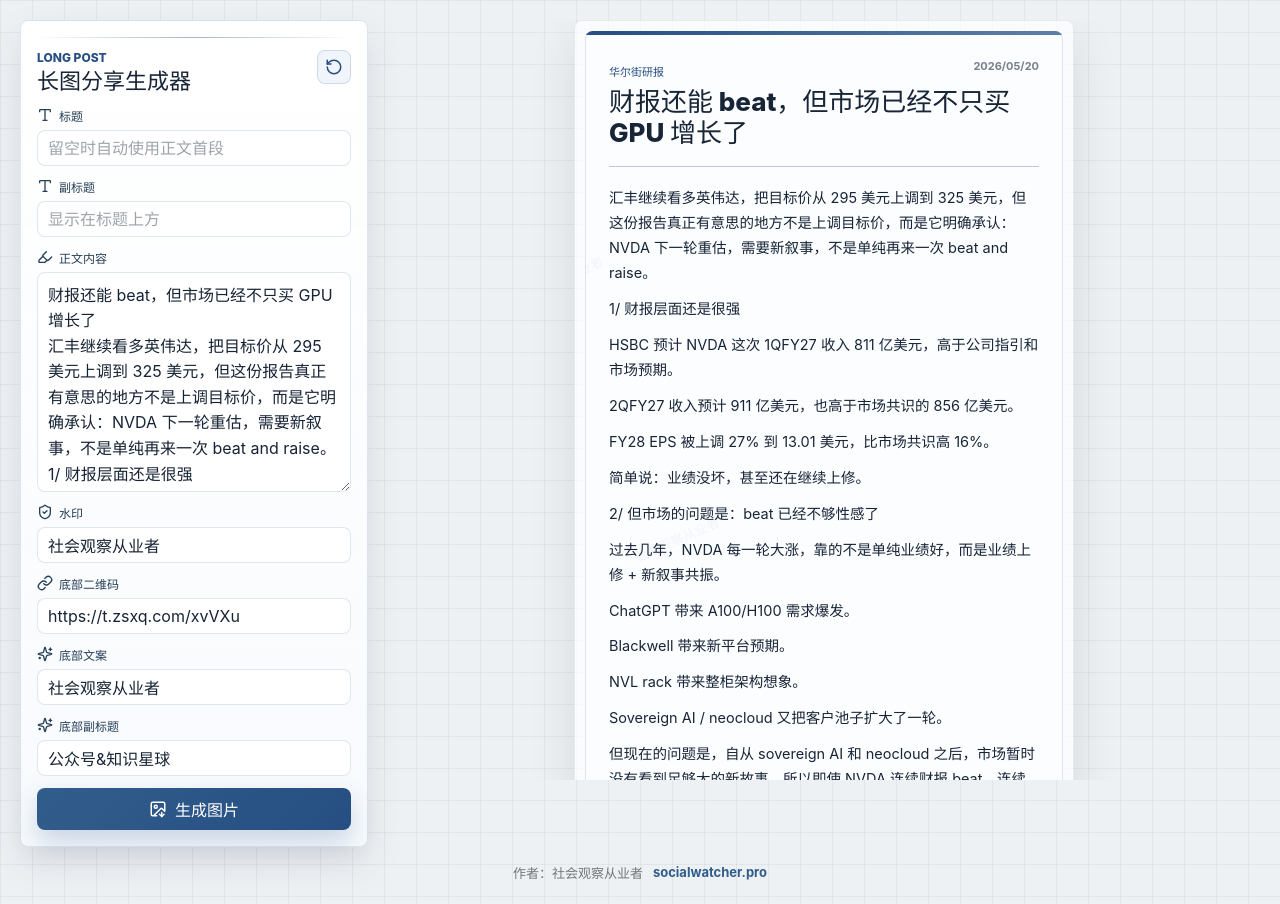
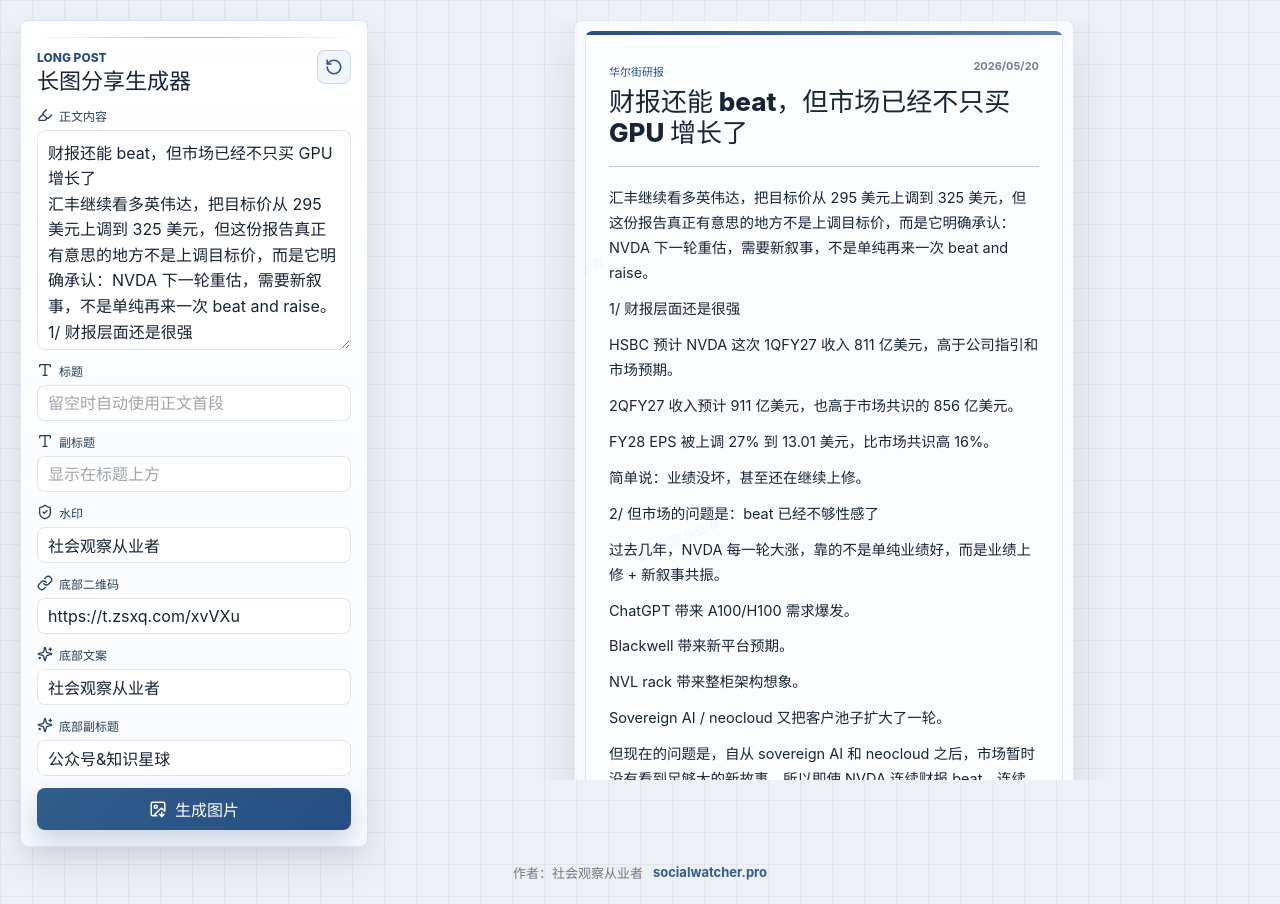
Before and after one commit to targetkiller/FlowPost, a React (Vite) app: page / in a window 1280 px wide. Built offline with nearby package versions, Linux system fonts and the light colour scheme.

Commit message:
Improve markdown title parsing and export layout

```diff
--- a/src/main.tsx
+++ b/src/main.tsx
@@ -168,6 +168,49 @@
   return /(^|\n)\s*#{1,6}\s+\S/.test(text) || /(^|\n)\s*(?:[-*+]|\d+[.)])\s+\S/.test(text);
 }
 
+const institutionPatterns = [
+  { label: "Morgan Stanley", pattern: /^(?:morgan\s+stanley|ms)\b/i },
+  { label: "GS", pattern: /^(?:goldman\s+sachs|gs)\b/i },
+  { label: "JPM", pattern: /^(?:j\.?\s*p\.?\s*morgan|jp\s*morgan|jpmorgan|jpm)\b/i },
+  { label: "BOFA", pattern: /^(?:bank\s+of\s+america|bofa|bofaml)\b/i },
+  { label: "Barclays", pattern: /^barclays\b/i },
+  { label: "HSBC", pattern: /^hsbc\b/i },
+];
+
+function getMarkdownTitle(text: string) {
+  const titleLine = text
+    .replace(/\r\n/g, "\n")
+    .split("\n")
+    .map((line) => line.trim())
+    .find((line) => /^#\s+\S/.test(line));
+
+  return titleLine ? cleanMarkdownText(titleLine) : "";
+}
+
+function inferTitleFields(text: string) {
+  const markdownTitle = getMarkdownTitle(text);
+  if (!markdownTitle) {
+    return { title: "", subtitle: "" };
+  }
+
+  for (const institution of institutionPatterns) {
+    const match = markdownTitle.match(institution.pattern);
+    if (!match) continue;
+
+    const nextTitle = markdownTitle
+      .slice(match[0].length)
+      .replace(/^[\s:：\-–—|]+/, "")
+      .trim();
+
+    return {
+      title: nextTitle || markdownTitle,
+      subtitle: `${institution.label} 研报`,
+    };
+  }
+
+  return { title: markdownTitle, subtitle: "" };
+}
+
 function parseMarkdownContent(text: string) {
   const lines = text.replace(/\r\n/g, "\n").split("\n");
   const items: ContentItem[] = [];
@@ -311,11 +354,23 @@
     if (!cardRef.current) return;
 
     setIsExporting(true);
+    const card = cardRef.current;
     try {
-      const dataUrl = await toPng(cardRef.current, {
+      await document.fonts.ready;
+      card.classList.add("is-exporting");
+      await new Promise((resolve) => requestAnimationFrame(() => requestAnimationFrame(resolve)));
+
+      const { offsetWidth, offsetHeight } = card;
+      const dataUrl = await toPng(card, {
+        width: offsetWidth,
+        height: offsetHeight,
         pixelRatio: 2,
         cacheBust: true,
         backgroundColor: "#ffffff",
+        style: {
+          width: `${offsetWidth}px`,
+          height: `${offsetHeight}px`,
+        },
         filter: (node) => !((node as HTMLElement).dataset?.exportHidden === "true"),
       });
 
@@ -333,6 +388,7 @@
         } satisfies FormDraft),
       );
     } finally {
+      card.classList.remove("is-exporting");
       setIsExporting(false);
     }
   }
@@ -362,6 +418,28 @@
             </button>
           </div>
 
+          <label className="field content-field">
+            <span>
+              <Highlighter size={16} />
+              正文内容
+            </span>
+            <textarea
+              value={content}
+              onChange={(event) => {
+                const nextContent = normalizeInputText(event.target.value);
+                const nextFields = inferTitleFields(nextContent);
+
+                setContent(nextContent);
+                if (nextFields.title) {
+                  setTitle(nextFields.title);
+                  setIsTitleEdited(false);
+                  setSubtitle(nextFields.subtitle);
+                }
+              }}
+              placeholder="粘贴报告总结、会议纪要、Markdown 或投研笔记"
+            />
+          </label>
+
           <label className="field">
             <span>
               <Type size={16} />
@@ -383,29 +461,6 @@
               副标题
             </span>
             <input value={subtitle} onChange={(event) => setSubtitle(event.target.value)} placeholder="显示在标题上方" />
-          </label>
-
-          <label className="field content-field">
-            <span>
-              <Highlighter size={16} />
-              正文内容
-            </span>
-            <textarea
-              value={content}
-              onChange={(event) => {
-                const nextContent = normalizeInputText(event.target.value);
-                const nextParsed = parseContent(nextContent);
-
-                setContent(nextContent);
-                if (!isTitleEdited) {
-                  setTitle("");
-                }
-                if (!isTitleEdited && isMarkdownContent(nextContent) && nextParsed.inferredTitle !== "报告摘要") {
-                  setTitle(nextParsed.inferredTitle);
-                }
-              }}
-              placeholder="粘贴报告总结、会议纪要、Markdown 或投研笔记"
-            />
           </label>
 
           <label className="field">
--- a/src/styles.css
+++ b/src/styles.css
@@ -414,28 +414,30 @@
 }
 
 .text-block {
-  display: grid;
-  grid-template-columns: 10px 1fr;
+  display: flex;
   gap: 10px;
   align-items: start;
   padding: 1px 0;
 }
 
 .text-block p {
-  grid-column: 1 / -1;
+  display: block;
+  flex: 1 1 auto;
+  min-width: 0;
+  width: 100%;
+  max-width: 100%;
   margin: 0;
   color: var(--ink);
   font-size: 14.5px;
   line-height: 1.72;
   font-weight: 400;
-  word-break: break-word;
-}
-
-.bullet-block p {
-  grid-column: 2;
+  white-space: normal;
+  overflow-wrap: break-word;
+  word-break: normal;
 }
 
 .bullet-dot {
+  flex: 0 0 auto;
   width: 5px;
   height: 5px;
   margin-top: 10px;
@@ -444,6 +446,7 @@
 }
 
 .bullet-marker {
+  flex: 0 0 auto;
   color: var(--accent);
   font-size: 13px;
   font-weight: 900;
@@ -451,8 +454,7 @@
 }
 
 .section-heading {
-  display: grid;
-  grid-template-columns: 28px 1fr;
+  display: flex;
   gap: 10px;
   align-items: start;
   margin: 12px 0 2px;
@@ -463,11 +465,12 @@
 }
 
 .section-heading--plain {
-  grid-template-columns: 1fr;
+  padding-left: 48px;
 }
 
 .section-heading span {
   display: inline-flex;
+  flex: 0 0 24px;
   min-width: 24px;
   height: 24px;
   align-items: center;
@@ -480,12 +483,25 @@
 }
 
 .section-heading h3 {
+  display: block;
+  flex: 1 1 auto;
+  min-width: 0;
+  width: 100%;
+  max-width: 100%;
   margin: 0;
   color: var(--ink);
   font-size: 16px;
   line-height: 1.38;
   font-weight: 850;
-  word-break: break-word;
+  white-space: normal;
+  overflow-wrap: break-word;
+  word-break: normal;
+}
+
+.share-card.is-exporting .text-block p,
+.share-card.is-exporting .section-heading h3 {
+  flex-basis: calc(100% - 18px);
+  max-width: calc(100% - 18px);
 }
 
 mark {
```
